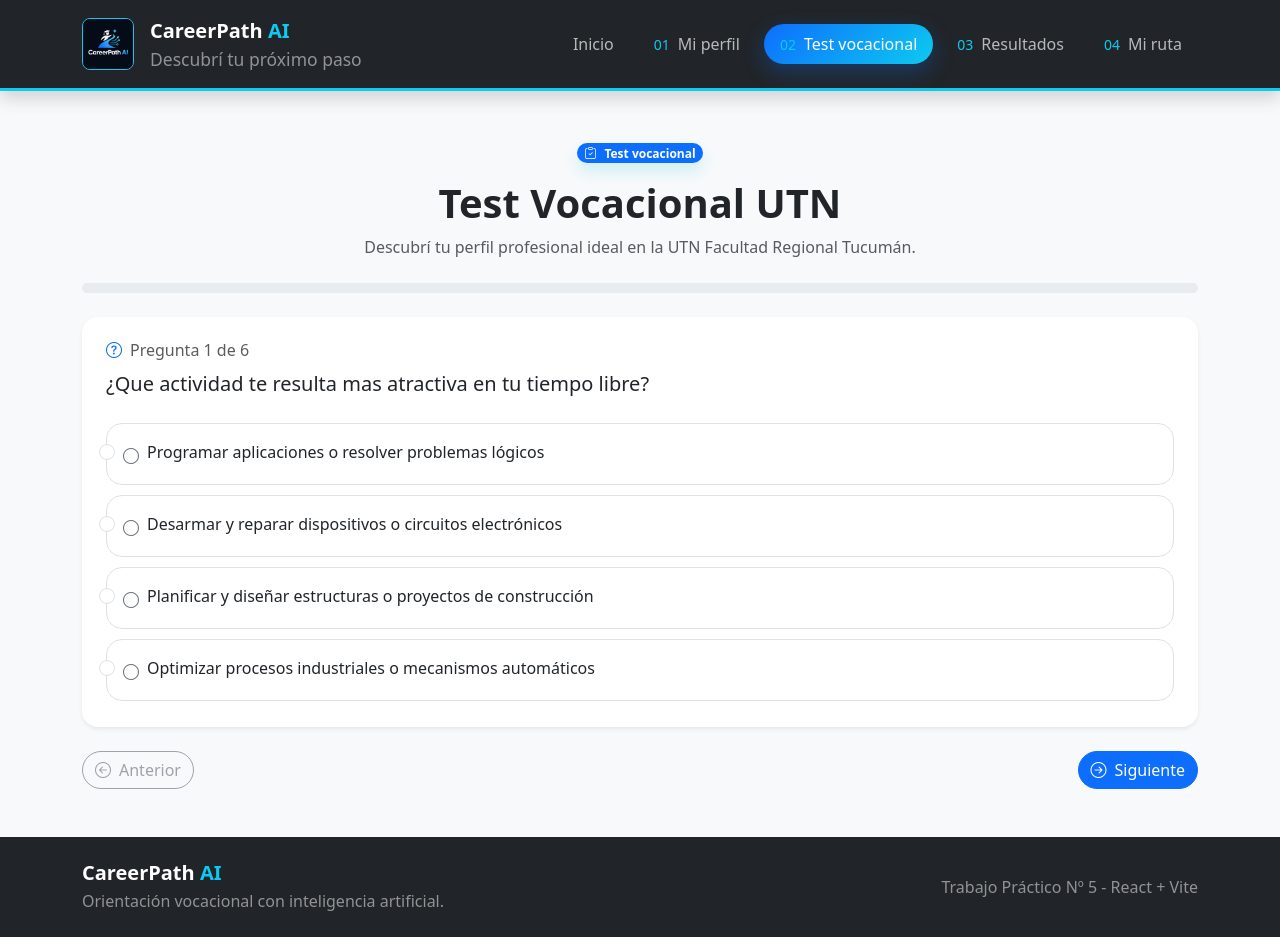
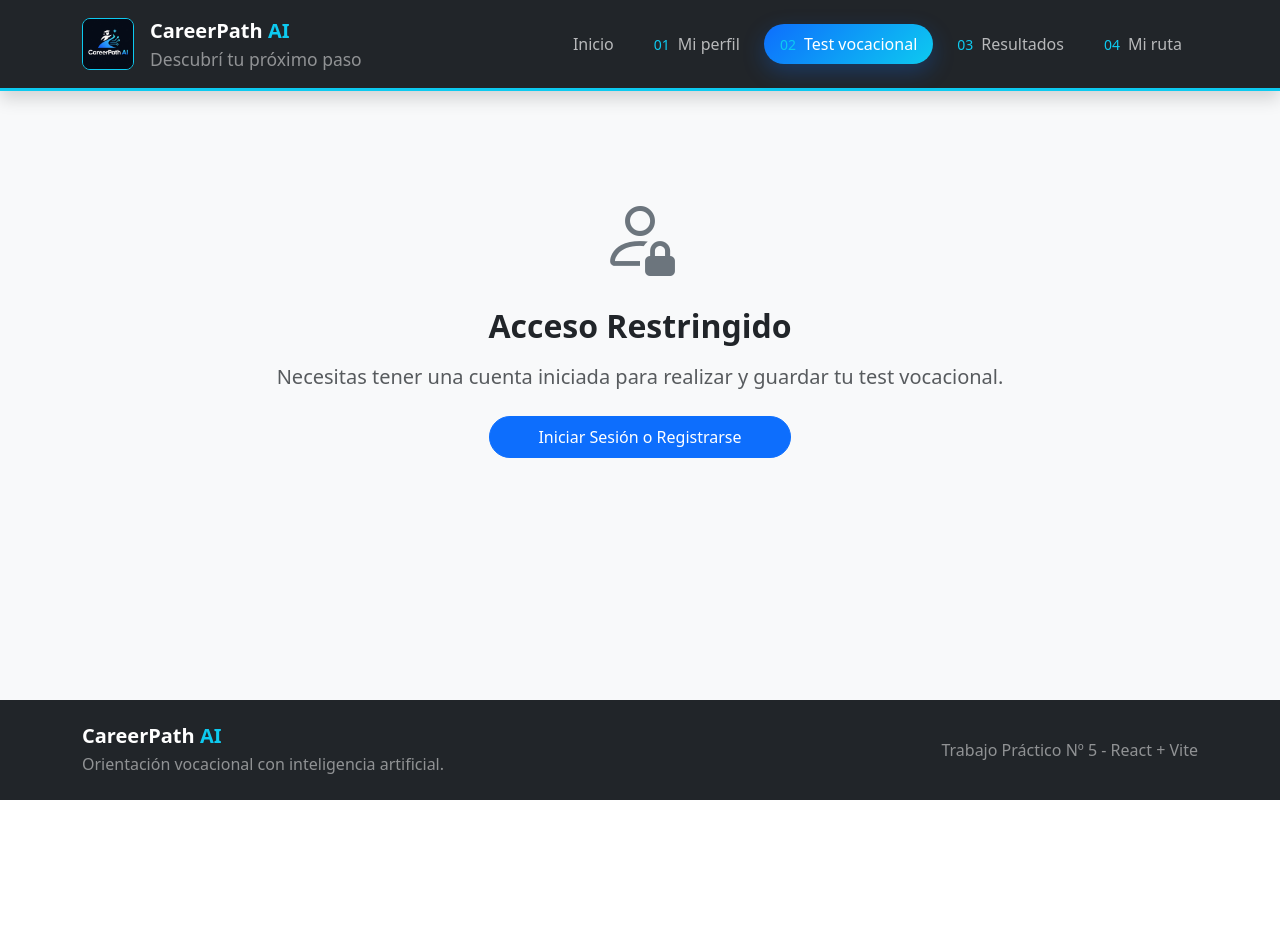
Before and after one commit to mmore-cloud/Career-Path-IA-frontend, a React (Vite) app: page /test in a window 1280 px wide. After the commit the page ends 800 px from the top, so only its background shows below. Built offline with nearby package versions, Linux system fonts and the light colour scheme.

Commit message:
feat: completar test vocacional con preguntas UTN, iconos, persistencia en localStorage y validacion de usuario activo

```diff
--- a/src/components/OptionButton.jsx
+++ b/src/components/OptionButton.jsx
@@ -3,12 +3,14 @@ import React from "react";
 export default function OptionButton({ option, index, selected, onSelect }) {
   return (
     <div
-      className={`form-check border rounded-4 p-3 cp-option-card ${
-        selected ? "border-primary bg-primary-subtle" : ""
+      className={`form-check border rounded-4 p-3 mb-3 cp-option-card transition-all ${
+        selected ? "border-primary bg-primary-subtle shadow-sm" : "bg-white shadow-sm"
       }`}
+      style={{ cursor: "pointer", transition: "all 0.2s ease" }}
+      onClick={() => onSelect(index)}
     >
       <input
-        className="form-check-input"
+        className="form-check-input d-none"
         type="radio"
         name="option"
         id={`option-${index}`}
@@ -17,17 +19,20 @@ export default function OptionButton({ option, index, selected, onSelect }) {
       />
 
       <label
-        className="form-check-label w-100 d-flex align-items-start gap-2"
+        className="form-check-label w-100 d-flex align-items-center gap-3"
         htmlFor={`option-${index}`}
         style={{ cursor: "pointer" }}
       >
-        <i
-          className={`bi ${
-            selected ? "bi-check-circle-fill text-primary" : "bi-circle text-secondary"
-          } mt-1`}
-        ></i>
+        <div
+          className={`rounded-circle p-2 d-flex align-items-center justify-content-center ${
+            selected ? "bg-primary text-white" : "bg-light text-primary"
+          }`}
+          style={{ width: "42px", height: "42px", minWidth: "42px", transition: "all 0.2s ease" }}
+        >
+          <i className={`bi ${option.icon || (selected ? "bi-check-circle-fill" : "bi-circle")} fs-5`}></i>
+        </div>
 
-        <span>{option.text}</span>
+        <span className="fw-medium text-dark">{option.text}</span>
       </label>
     </div>
   );
--- a/src/data/testQuestions.js
+++ b/src/data/testQuestions.js
@@ -1,62 +1,62 @@
 export const questions = [
     {
         id: 1,
-        text: "¿Que actividad te resulta mas atractiva en tu tiempo libre?",
+        text: "¿Qué actividad te resulta más atractiva en tu tiempo libre?",
         options: [
-            { text: "Programar aplicaciones o resolver problemas lógicos", area: "Tecnología" },
-            { text: "Desarmar y reparar dispositivos o circuitos electrónicos", area: "Ingeniería" },
-            { text: "Planificar y diseñar estructuras o proyectos de construcción", area: "Construcción e Infraestructura" },
-            { text: "Optimizar procesos industriales o mecanismos automáticos", area: "Industria" }
+            { text: "Programar aplicaciones o resolver problemas lógicos", area: "Tecnología", icon: "bi-laptop" },
+            { text: "Desarmar y reparar dispositivos o circuitos electrónicos", area: "Ingeniería", icon: "bi-motherboard" },
+            { text: "Planificar y diseñar estructuras o proyectos de construcción", area: "Construcción e Infraestructura", icon: "bi-cone-striped" },
+            { text: "Optimizar procesos industriales o mecanismos automáticos", area: "Industria", icon: "bi-gear-wide-connected" }
         ]
     },
     {
         id: 2,
-        text: "¿Como preferis enfrentar un desafio complejo?",
+        text: "¿Cómo preferís enfrentar un desafío complejo?",
         options: [
-            { text: "Mediante software y análisis de datos", area: "Tecnología" },
-            { text: "Construyendo un circuito o prototipo físico", area: "Ingeniería" },
-            { text: "Calculando la resistencia y viabilidad de materiales", area: "Construcción e Infraestructura" },
-            { text: "Diseñando un sistema mecánico eficiente", area: "Industria" }
+            { text: "Mediante software y análisis de datos", area: "Tecnología", icon: "bi-code-slash" },
+            { text: "Construyendo un circuito o prototipo físico", area: "Ingeniería", icon: "bi-tools" },
+            { text: "Calculando la resistencia y viabilidad de materiales", area: "Construcción e Infraestructura", icon: "bi-rulers" },
+            { text: "Diseñando un sistema mecánico eficiente", area: "Industria", icon: "bi-diagram-3" }
         ]
     },
     {
         id: 3,
-        text: "¿Que tipo de proyecto te gustaria liderar?",
+        text: "¿Qué tipo de proyecto te gustaría liderar?",
         options: [
-            { text: "Una app o sistema web para gestionar información", area: "Tecnología" },
-            { text: "Una red de telecomunicaciones o sistema de control", area: "Ingeniería" },
-            { text: "La construcción de un edificio o puente", area: "Construcción e Infraestructura" },
-            { text: "Una línea de producción o planta industrial", area: "Industria" }
+            { text: "Una app o sistema web para gestionar información", area: "Tecnología", icon: "bi-browser-edge" },
+            { text: "Una red de telecomunicaciones o sistema de control", area: "Ingeniería", icon: "bi-broadcast-pin" },
+            { text: "La construcción de un edificio o puente", area: "Construcción e Infraestructura", icon: "bi-buildings" },
+            { text: "Una línea de producción o planta industrial", area: "Industria", icon: "bi-conveyor" }
         ]
     },
     {
         id: 4,
-        text: "¿Que materia del secundario disfrutabas mas?",
+        text: "¿Qué materia del secundario disfrutabas más?",
         options: [
-            { text: "Programación o informática", area: "Tecnología" },
-            { text: "Física y electrónica", area: "Ingeniería" },
-            { text: "Matemática aplicada al cálculo estructural", area: "Construcción e Infraestructura" },
-            { text: "Tecnología y procesos de fabricación", area: "Industria" }
+            { text: "Programación o informática", area: "Tecnología", icon: "bi-pc-display" },
+            { text: "Física y electrónica", area: "Ingeniería", icon: "bi-lightning-charge" },
+            { text: "Matemática aplicada al cálculo estructural", area: "Construcción e Infraestructura", icon: "bi-calculator" },
+            { text: "Tecnología y procesos de fabricación", area: "Industria", icon: "bi-box-seam" }
         ]
     },
     {
         id: 5,
-        text: "¿En que entorno de trabajo te ves en el futuro?",
+        text: "¿En qué entorno de trabajo te ves en el futuro?",
         options: [
-            { text: "Una oficina de desarrollo de software", area: "Tecnología" },
-            { text: "Un laboratorio de electrónica o telecomunicaciones", area: "Ingeniería" },
-            { text: "Una obra en construcción", area: "Construcción e Infraestructura" },
-            { text: "Una planta o fábrica industrial", area: "Industria" }
+            { text: "Una oficina de desarrollo de software", area: "Tecnología", icon: "bi-building" },
+            { text: "Un laboratorio de electrónica o telecomunicaciones", area: "Ingeniería", icon: "bi-cpu" },
+            { text: "Una obra en construcción", area: "Construcción e Infraestructura", icon: "bi-cone" },
+            { text: "Una planta o fábrica industrial", area: "Industria", icon: "bi-fan" }
         ]
     },
     {
         id: 6,
-        text: "¿Que resultado te generaria mas satisfaccion profesional?",
+        text: "¿Qué resultado te generaría más satisfacción profesional?",
         options: [
-            { text: "Crear una solución digital que use mucha gente", area: "Tecnología" },
-            { text: "Diseñar un dispositivo o sistema que funcione a la perfección", area: "Ingeniería" },
-            { text: "Ver terminada una obra que vas a poder recorrer", area: "Construcción e Infraestructura" },
-            { text: "Optimizar un proceso y reducir tiempos o costos", area: "Industria" }
+            { text: "Crear una solución digital que use mucha gente", area: "Tecnología", icon: "bi-globe" },
+            { text: "Diseñar un dispositivo o sistema que funcione a la perfección", area: "Ingeniería", icon: "bi-robot" },
+            { text: "Ver terminada una obra que vas a poder recorrer", area: "Construcción e Infraestructura", icon: "bi-house-check" },
+            { text: "Optimizar un proceso y reducir tiempos o costos", area: "Industria", icon: "bi-graph-up-arrow" }
         ]
     }
 ];
--- a/src/pages/Test.jsx
+++ b/src/pages/Test.jsx
@@ -1,18 +1,26 @@
-import React, { useState } from "react";
+import React, { useState, useEffect } from "react";
+import { Link } from "react-router-dom";
 import { questions } from "../data/testQuestions";
 import QuestionCard from "../components/QuestionCard";
 import { useSEO } from "../hooks/useSEO";
 
-export default function Test({ onFinishTest }) {
+export default function Test() {
   useSEO({
     title: "Test Vocacional UTN | CareerPath AI",
-    description:
-      "Realizá el test vocacional de CareerPath AI y descubrí qué carrera de la UTN Facultad Regional Tucumán se adapta mejor a tu perfil.",
+    description: "Realizá el test vocacional de CareerPath AI y descubrí qué carrera de la UTN se adapta mejor a tu perfil.",
     canonicalPath: "/test",
   });
 
+  const [activeUserId, setActiveUserId] = useState(null);
   const [currentIndex, setCurrentIndex] = useState(0);
   const [userAnswers, setUserAnswers] = useState({});
+  const [isFinished, setIsFinished] = useState(false);
+
+  // Validar si hay usuario logueado en localStorage al entrar
+  useEffect(() => {
+    const userId = localStorage.getItem('careerpath_active_user_id');
+    setActiveUserId(userId);
+  }, []);
 
   const handleSelectOption = (optionIndex) => {
     setUserAnswers({ ...userAnswers, [currentIndex]: optionIndex });
@@ -26,8 +34,10 @@ export default function Test({ onFinishTest }) {
 
     if (currentIndex < questions.length - 1) {
       setCurrentIndex(currentIndex + 1);
-    } else if (onFinishTest) {
-      onFinishTest(userAnswers);
+    } else {
+      // Guardar en localStorage usando la clave obligatoria del equipo
+      localStorage.setItem('careerpath_test_answers', JSON.stringify(userAnswers));
+      setIsFinished(true);
     }
   };
 
@@ -37,6 +47,43 @@ export default function Test({ onFinishTest }) {
     }
   };
 
+  // ESTADO VACÍO: No hay cuenta iniciada
+  if (!activeUserId) {
+    return (
+      <main className="container py-5 text-center cp-fade-up">
+        <div className="py-5">
+          <i className="bi bi-person-lock display-1 text-secondary mb-4 d-block"></i>
+          <h2 className="fw-bold mb-3">Acceso Restringido</h2>
+          <p className="text-muted mb-4 lead">
+            Necesitas tener una cuenta iniciada para realizar y guardar tu test vocacional.
+          </p>
+          <Link to="/perfil" className="btn btn-primary rounded-pill px-5 py-2">
+            Iniciar Sesión o Registrarse
+          </Link>
+        </div>
+      </main>
+    );
+  }
+
+  // ESTADO FINALIZADO: Test completado
+  if (isFinished) {
+    return (
+      <main className="container py-5 text-center cp-fade-up">
+        <div className="py-5">
+          <i className="bi bi-check-circle-fill display-1 text-success mb-4 d-block"></i>
+          <h2 className="fw-bold mb-3">¡Test Completado!</h2>
+          <p className="text-muted mb-4 lead">
+            Tus respuestas se han guardado con éxito. Ahora cruzaremos tus datos para mostrarte las mejores opciones.
+          </p>
+          <Link to="/resultados" className="btn btn-success btn-lg rounded-pill px-5">
+            Ver mis Resultados <i className="bi bi-arrow-right ms-2"></i>
+          </Link>
+        </div>
+      </main>
+    );
+  }
+
+  // ESTADO ACTIVO: Mostrando el Test
   const progress = (currentIndex / questions.length) * 100;
 
   return (
@@ -46,12 +93,9 @@ export default function Test({ onFinishTest }) {
           <i className="bi bi-clipboard-check me-2"></i>
           Test vocacional
         </span>
-
         <h1 className="fw-bold">Test Vocacional UTN</h1>
-
         <p className="text-muted">
-          Descubrí tu perfil profesional ideal en la UTN Facultad Regional
-          Tucumán.
+          Descubrí tu perfil profesional ideal en la UTN Facultad Regional Tucumán.
         </p>
       </header>
 
@@ -59,15 +103,14 @@ export default function Test({ onFinishTest }) {
         <div
           className="progress-bar bg-primary"
           role="progressbar"
-          style={{ width: `${progress}%` }}
-          aria-valuenow={progress}
-          aria-valuemin="0"
-          aria-valuemax="100"
+          style={{ width: `${progress}%`, transition: 'width 0.5s ease-in-out' }}
         ></div>
       </div>
 
       <section>
+        {/* Usamos 'key' para asegurar el re-renderizado de la tarjeta */}
         <QuestionCard
+          key={currentIndex}
           question={questions[currentIndex]}
           currentIndex={currentIndex}
           totalQuestions={questions.length}
@@ -78,7 +121,7 @@ export default function Test({ onFinishTest }) {
         <div className="d-flex justify-content-between mt-4">
           <button
             onClick={handlePrev}
-            className="btn btn-outline-secondary rounded-pill cp-btn-animated"
+            className="btn btn-outline-secondary rounded-pill cp-btn-animated px-4"
             disabled={currentIndex === 0}
             type="button"
           >
@@ -88,7 +131,7 @@ export default function Test({ onFinishTest }) {
 
           <button
             onClick={handleNext}
-            className="btn btn-primary rounded-pill cp-btn-animated"
+            className="btn btn-primary rounded-pill cp-btn-animated px-4"
             type="button"
           >
             {currentIndex === questions.length - 1 ? (
@@ -98,8 +141,8 @@ export default function Test({ onFinishTest }) {
               </>
             ) : (
               <>
-                <i className="bi bi-arrow-right-circle me-2"></i>
                 Siguiente
+                <i className="bi bi-arrow-right-circle ms-2"></i>
               </>
             )}
           </button>
```
